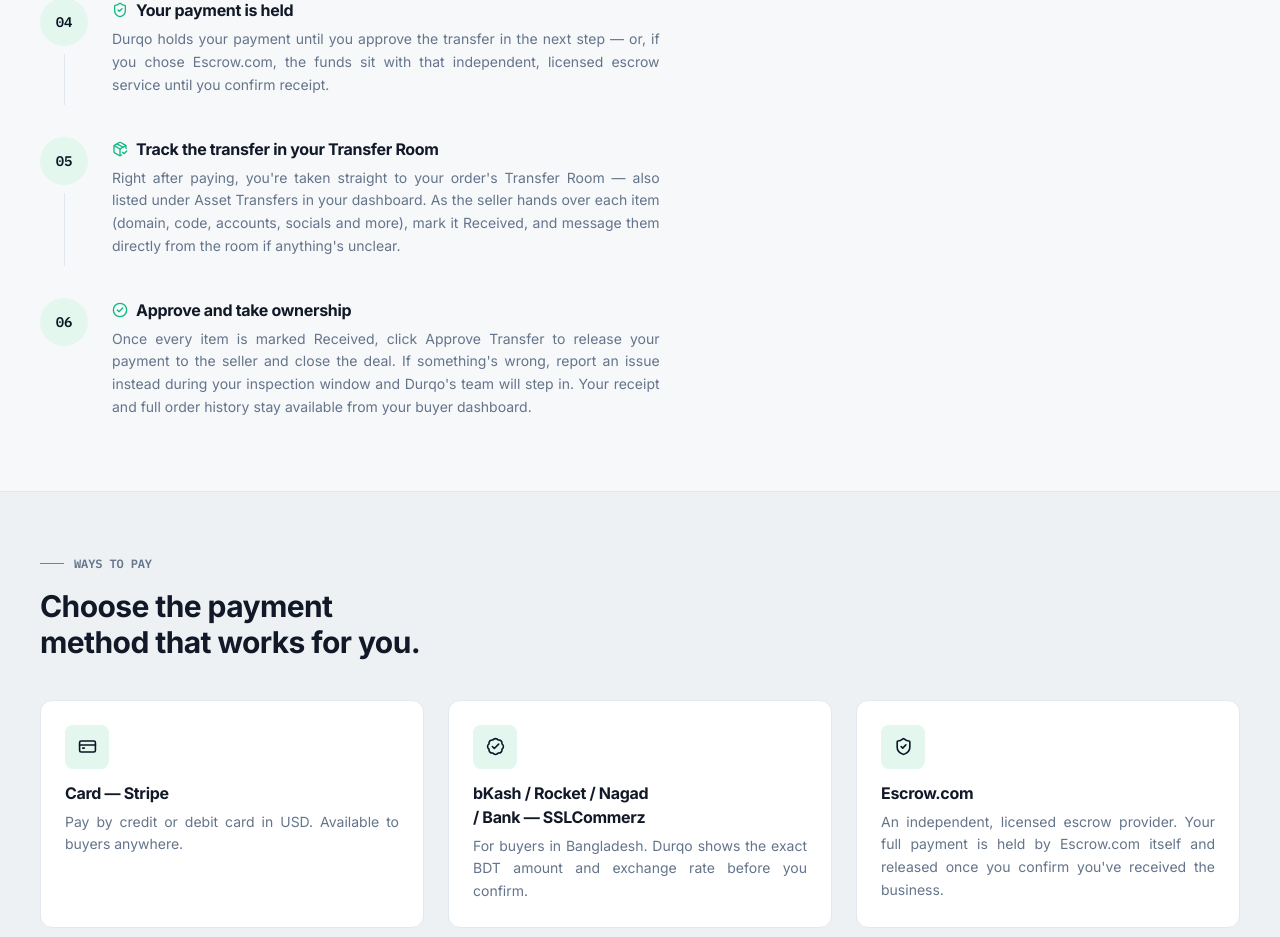
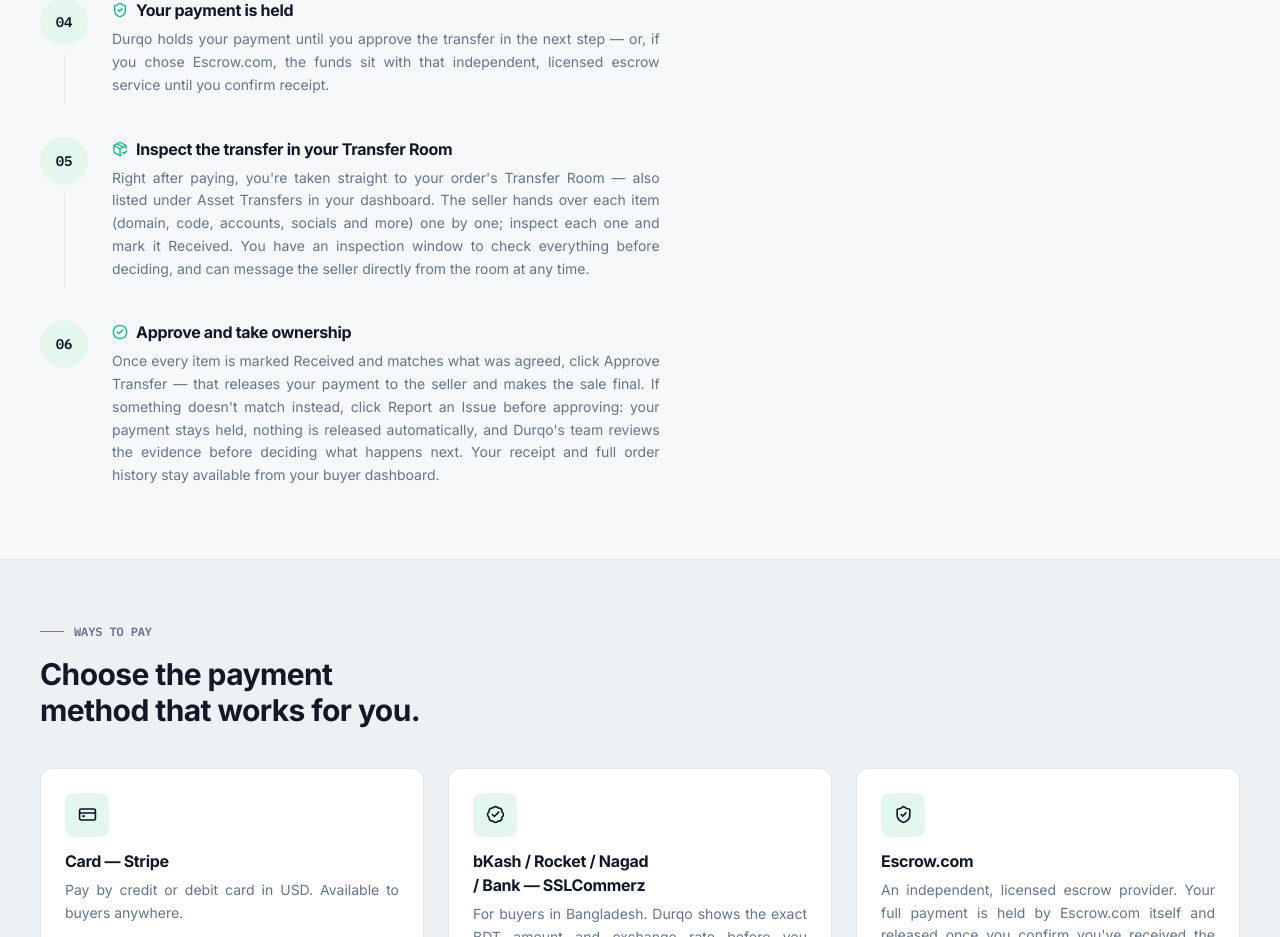
Before and after one commit to mdmanirmia/durqo-app, a Next.js app: page /how-to-buy in a window 1280 px wide. Shown: the part 1444-2381 px from the top of the page. Built offline with nearby package versions, Linux system fonts and the light colour scheme; no server answers.

Commit message:
Add files via upload

```diff
--- a/src/app/how-to-buy/page.tsx
+++ b/src/app/how-to-buy/page.tsx
@@ -25,6 +25,9 @@ import Button from "@/components/ui/Button";
 // the buyer's real action (mark each item Received, then Approve Transfer
 // to release payment), and the inspection window / Report an Issue escape
 // hatch, matching TransferRoomView.tsx's real buyer-side actions exactly.
+// Same-day follow-up: made explicit what "report an issue" actually does
+// (payment stays held, Durqo reviews before anything releases — never
+// automatic) rather than leaving that implied.
 //
 // Sep 11, 2026: new step-by-step buyer guide, built alongside /how-to-sell,
 // /payments, /buyer-faq and /seller-faq (all linked from the Footer's new
@@ -122,14 +125,14 @@ const STEPS = [
   {
     n: "05",
     icon: PackageCheck,
-    title: "Track the transfer in your Transfer Room",
-    body: "Right after paying, you're taken straight to your order's Transfer Room — also listed under Asset Transfers in your dashboard. As the seller hands over each item (domain, code, accounts, socials and more), mark it Received, and message them directly from the room if anything's unclear.",
+    title: "Inspect the transfer in your Transfer Room",
+    body: "Right after paying, you're taken straight to your order's Transfer Room — also listed under Asset Transfers in your dashboard. The seller hands over each item (domain, code, accounts, socials and more) one by one; inspect each one and mark it Received. You have an inspection window to check everything before deciding, and can message the seller directly from the room at any time.",
   },
   {
     n: "06",
     icon: CheckCircle2,
     title: "Approve and take ownership",
-    body: "Once every item is marked Received, click Approve Transfer to release your payment to the seller and close the deal. If something's wrong, report an issue instead during your inspection window and Durqo's team will step in. Your receipt and full order history stay available from your buyer dashboard.",
+    body: "Once every item is marked Received and matches what was agreed, click Approve Transfer — that releases your payment to the seller and makes the sale final. If something doesn't match instead, click Report an Issue before approving: your payment stays held, nothing is released automatically, and Durqo's team reviews the evidence before deciding what happens next. Your receipt and full order history stay available from your buyer dashboard.",
   },
 ] as const;
 
```
